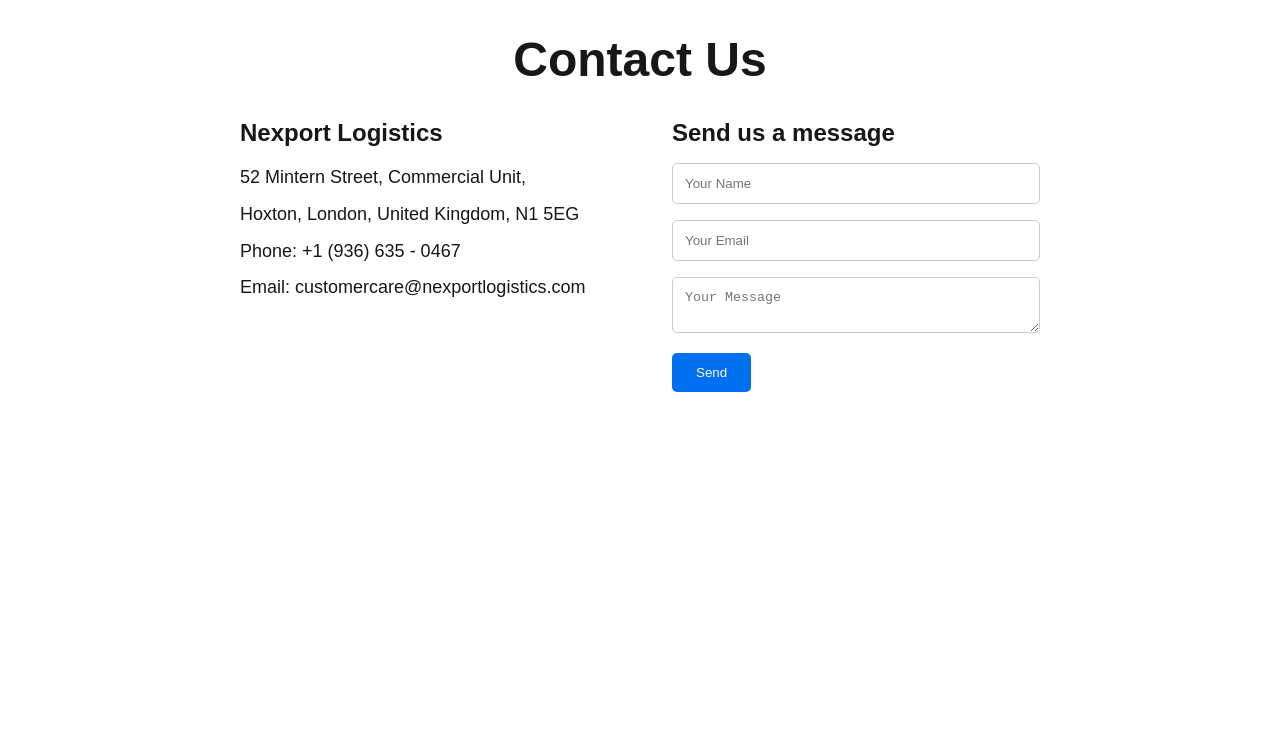
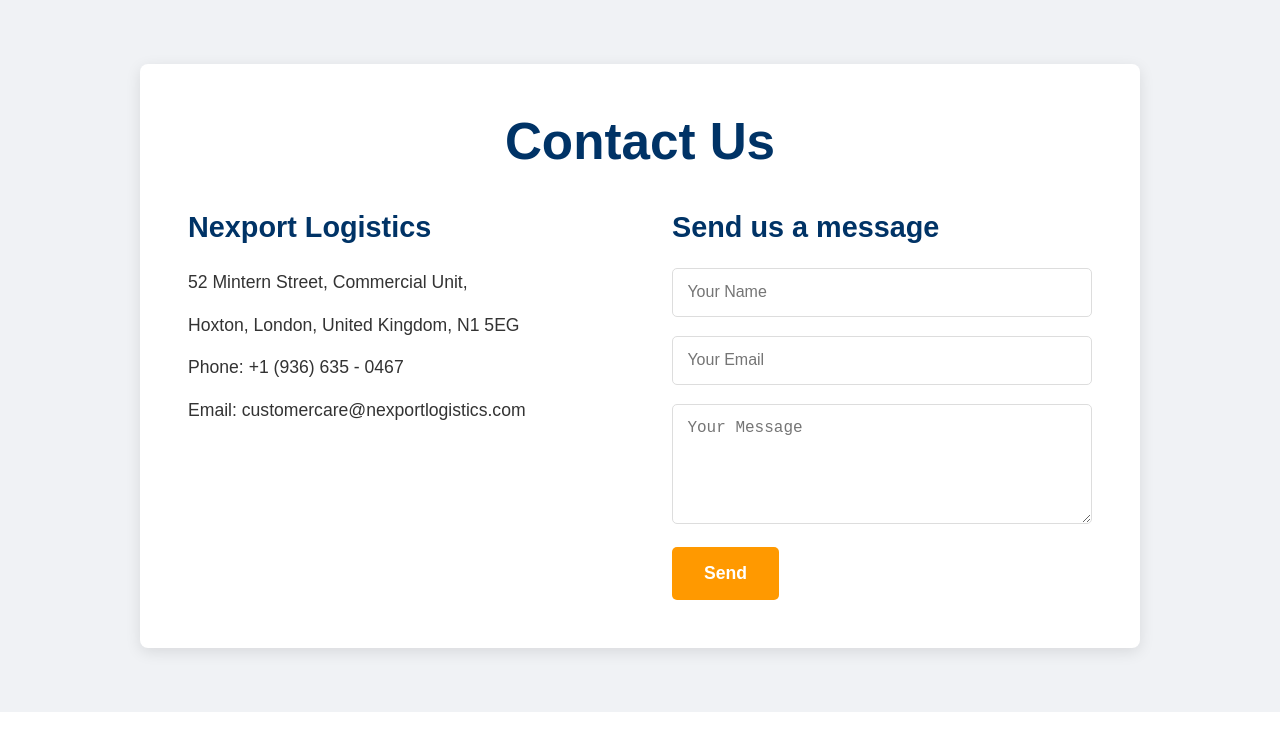
Before and after one commit to syr1u55/nexport-logistics-, a Next.js app: page /contact in a window 1280 px wide. Shown: the top 750 px of the page. Built offline with nearby package versions, Linux system fonts and the light colour scheme.

Commit message:
Improve Contact Us page CSS

```diff
--- a/src/app/contact/page.module.css
+++ b/src/app/contact/page.module.css
@@ -1,17 +1,25 @@
-
 .page {
-  padding: 2rem;
+  padding: 4rem 2rem;
+  background-color: #f0f2f5;
+  font-family: Arial, sans-serif;
+  color: #333;
 }
 
 .main {
-  max-width: 800px;
+  max-width: 1000px;
   margin: 0 auto;
+  background-color: #fff;
+  padding: 3rem;
+  border-radius: 8px;
+  box-shadow: 0 4px 15px rgba(0, 0, 0, 0.1);
 }
 
 .title {
-  font-size: 3rem;
-  margin-bottom: 2rem;
+  font-size: 3.2rem;
+  margin-bottom: 2.5rem;
   text-align: center;
+  color: #003366;
+  font-weight: 700;
 }
 
 .content {
@@ -20,36 +28,46 @@
   gap: 4rem;
 }
 
-.info h3 {
-  font-size: 1.5rem;
-  margin-bottom: 1rem;
+.info h3,
+.form h3 {
+  font-size: 1.8rem;
+  margin-bottom: 1.5rem;
+  color: #003366;
 }
 
 .info p {
-  font-size: 1.125rem;
-  line-height: 1.6;
-  margin-bottom: 0.5rem;
-}
-
-.form h3 {
-  font-size: 1.5rem;
-  margin-bottom: 1rem;
+  font-size: 1.1rem;
+  line-height: 1.7;
+  margin-bottom: 0.8rem;
 }
 
 .form input,
 .form textarea {
   width: 100%;
-  padding: 0.75rem;
-  margin-bottom: 1rem;
-  border: 1px solid #ccc;
+  padding: 0.9rem;
+  margin-bottom: 1.2rem;
+  border: 1px solid #ddd;
   border-radius: 5px;
+  font-size: 1rem;
+}
+
+.form textarea {
+  min-height: 120px;
+  resize: vertical;
 }
 
 .form button {
-  background-color: #0070f3;
+  background-color: #ff9900; /* Orange accent */
   color: #fff;
-  padding: 0.75rem 1.5rem;
+  padding: 1rem 2rem;
   border: none;
   border-radius: 5px;
   cursor: pointer;
+  font-size: 1.1rem;
+  font-weight: 600;
+  transition: background-color 0.3s ease;
 }
+
+.form button:hover {
+  background-color: #e68a00;
+}
```
